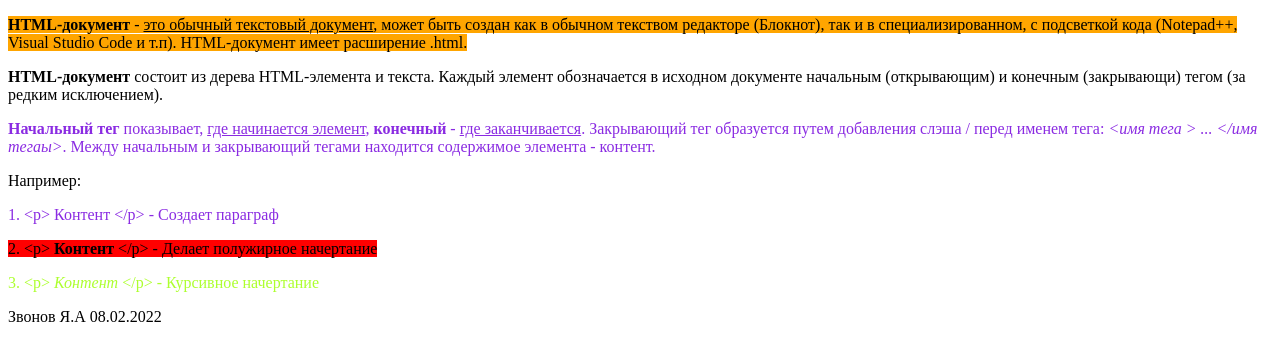
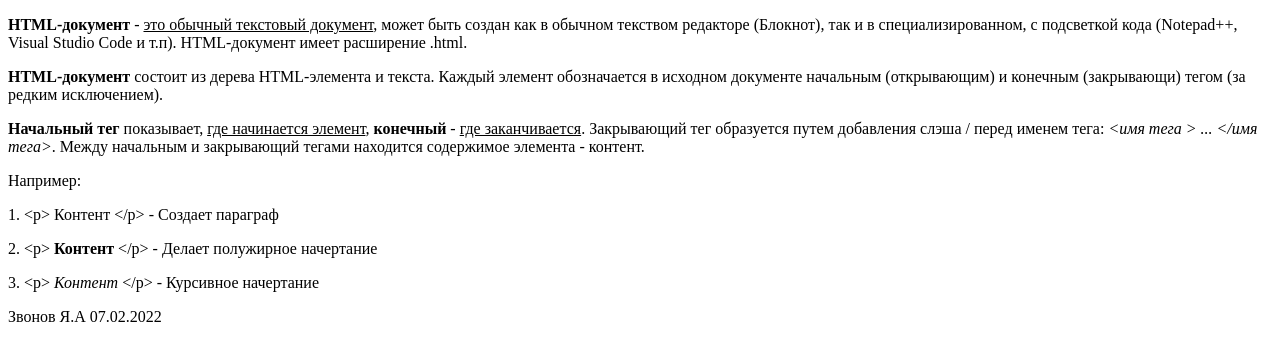
Before and after one commit to YaroslavZvonov/zvonov-base-html, a plain HTML site: page base-html/index.html in a window 1280 px wide. Drawn offline with Linux system fonts and the light colour scheme.

Commit message:
Revert "change up the text color"
This reverts commit d007e3aec1a2744b42c66092c684c43e7fc6b28e.

```diff
--- a/base-html/index.html
+++ b/base-html/index.html
@@ -8,38 +8,34 @@
 </head>
 <body>
     <p>
-       <span style="background-color: orange;">
-         <b>HTML-документ</b> - <u>это обычный текстовый документ</u>, может быть создан как в обычном текством редакторе
+        <b>HTML-документ</b> - <u>это обычный текстовый документ</u>, может быть создан как в обычном текством редакторе
         (Блокнот), так и в специализированном, с подсветкой кода (Notepad++, Visual Studio Code и т.п). HTML-документ
         имеет расширение .html.
-       </span>
     </p>
     <p>
         <b>HTML-документ</b> состоит из дерева HTML-элемента и текста. Каждый элемент обозначается в исходном
         документе начальным (открывающим) и конечным (закрывающи) тегом (за редким исключением).
     </p>
-    <p style="color:blueviolet;">
+    <p>
         <b>Начальный тег</b> показывает, <u>где начинается элемент</u>, <b>конечный</b> - <u>где заканчивается</u>. Закрывающий тег образуется
-        путем добавления слэша / перед именем тега: <i>&lt;имя тега &gt; ... &lt;/имя тегаы&gt;</i>. Между начальным и закрывающий тегами
+        путем добавления слэша / перед именем тега: <i>&lt;имя тега &gt; ... &lt;/имя тега&gt;</i>. Между начальным и закрывающий тегами
         находится содержимое элемента - контент.
 
     </p>
     <p>
         Например:
     </p>
-    <p style="color: blueviolet;">
+    <p>
         1. &lt;p&gt; Контент &lt;/p&gt; - Создает параграф
     </p>
     <p>
-        <span style="background-color: red;">
         2. &lt;p&gt; <b>Контент</b> &lt;/p&gt; - Делает полужирное начертание
-        </span>
     </p>
-    <p style="color:greenyellow;">
+    <p>
         3. &lt;p&gt;<i> Контент </i>&lt;/p&gt; - Курсивное начертание
     </p>
     <p>
-        Звонов Я.А 08.02.2022
+        Звонов Я.А 07.02.2022
     </p>
 </body>
 </html>
```
